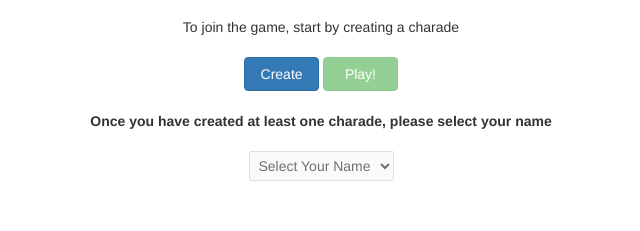
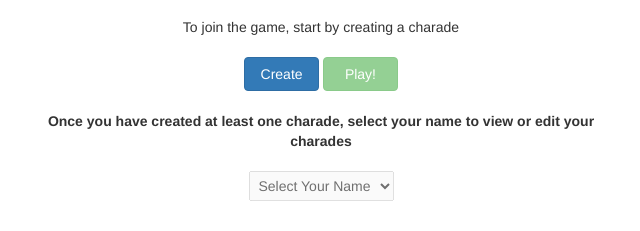
Before and after one commit to farleysm8909/charades, a plain HTML site: page client/index.html in a window 1280 px wide. Shown: the part 63-294 px from the top of the page, without its empty margins (319-959 px from the left). Drawn offline with nearby package versions, Linux system fonts and the light colour scheme.

Commit message:
added a read me, tweaked index text

```diff
--- a/client/index.html
+++ b/client/index.html
@@ -39,7 +39,7 @@
 
     <form id="author-form">
         <div class="form-group" id="auth-form-group">
-            <label for="author-select" id="author-select-label">Once you have created at least one charade, please select your name</label><br>
+            <label for="author-select" id="author-select-label">Once you have created at least one charade, select your name to view or edit your charades</label><br>
             <select id="author-select" class="select">
                 <option>Select Your Name</option>
             </select>
```
Also changed, not shown: readme.txt (added).
